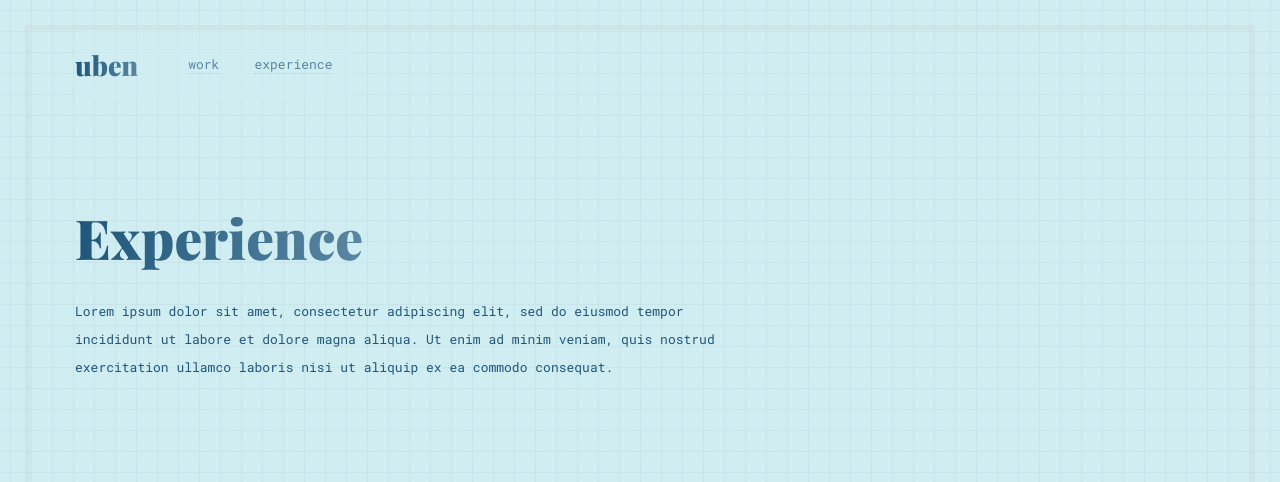
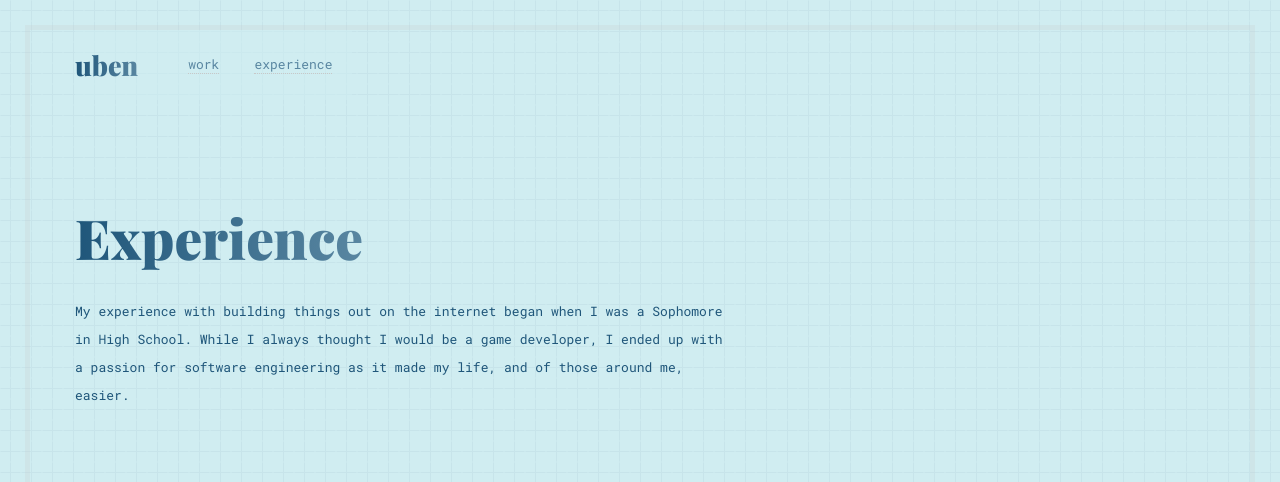
Before and after one commit to Uben/Uben.github.io, a Gatsby site: page /experience in a window 1280 px wide. Shown: the top 482 px of the page. Built offline with nearby package versions, Linux system fonts and the light colour scheme; Gatsby itself is replaced by a stand-in of ours.

Commit message:
modified margin spacings && added proper text under experience 'intro' section

```diff
--- a/src/assets/scss/pages/experience.scss
+++ b/src/assets/scss/pages/experience.scss
@@ -9,7 +9,7 @@
 
 		> div {
 			&.intro {
-				margin: 100px 0 100px 0 !important;
+				margin: 100px 0 75px 0 !important;
 
 				@media only screen and (max-width: 769px) {
 					margin: 35px 0 50px !important;
--- a/src/assets/scss/pages/work.scss
+++ b/src/assets/scss/pages/work.scss
@@ -9,7 +9,7 @@
 
 		> div {
 			&#intro {
-				margin: 100px 0 100px 0;
+				margin: 100px 0 75px 0;
 
 				@media only screen and (max-width: 769px) {
 					margin: 35px 0 50px;
--- a/src/pages/experience.js
+++ b/src/pages/experience.js
@@ -28,7 +28,7 @@ class Experience extends React.PureComponent {
 
 				<div className="intro intro-exp">
 					<h1> Experience </h1>
-					<p> Lorem ipsum dolor sit amet, consectetur adipiscing elit, sed do eiusmod tempor incididunt ut labore et dolore magna aliqua. Ut enim ad minim veniam, quis nostrud exercitation ullamco laboris nisi ut aliquip ex ea commodo consequat. </p>
+					<p> My experience with building things out on the internet began when I was a Sophomore in High School. While I always thought I would be a game developer, I ended up with a passion for software engineering as it made my life, and of those around me, easier. </p>
 				</div>
 
 				<div id="exp">
```
